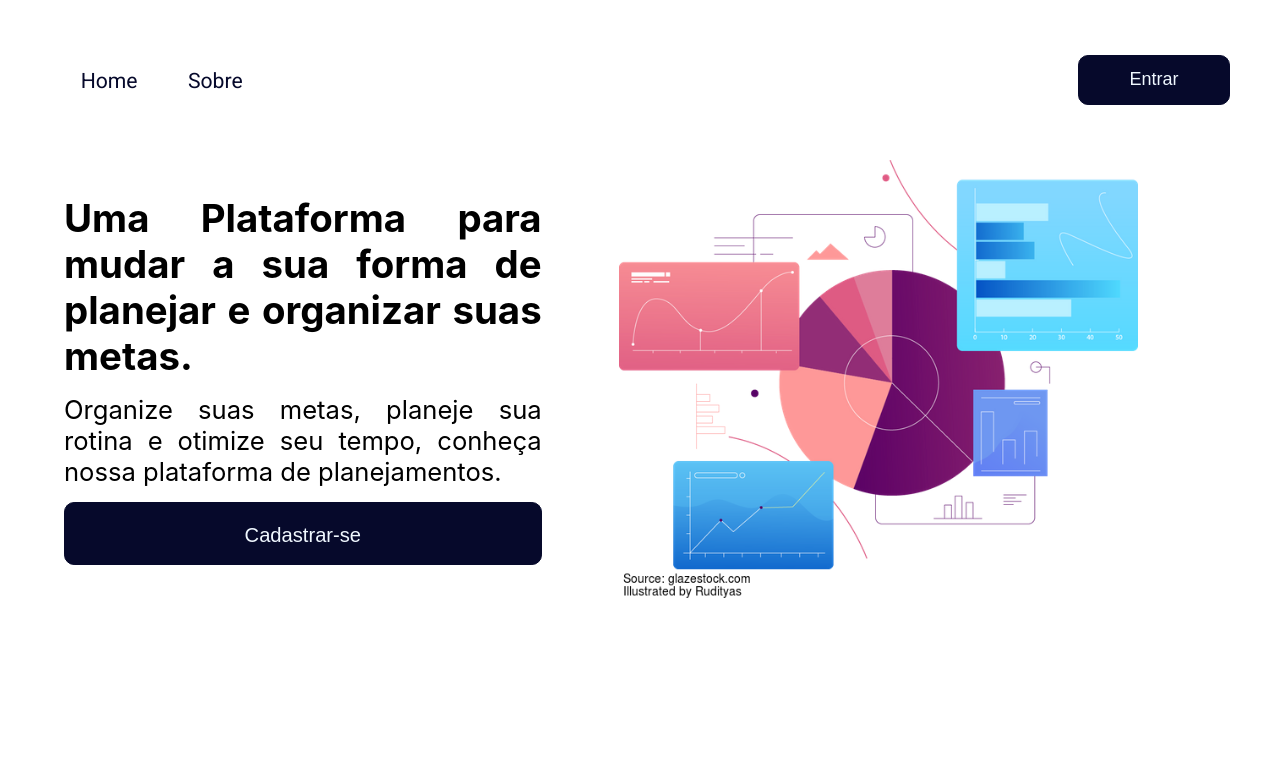
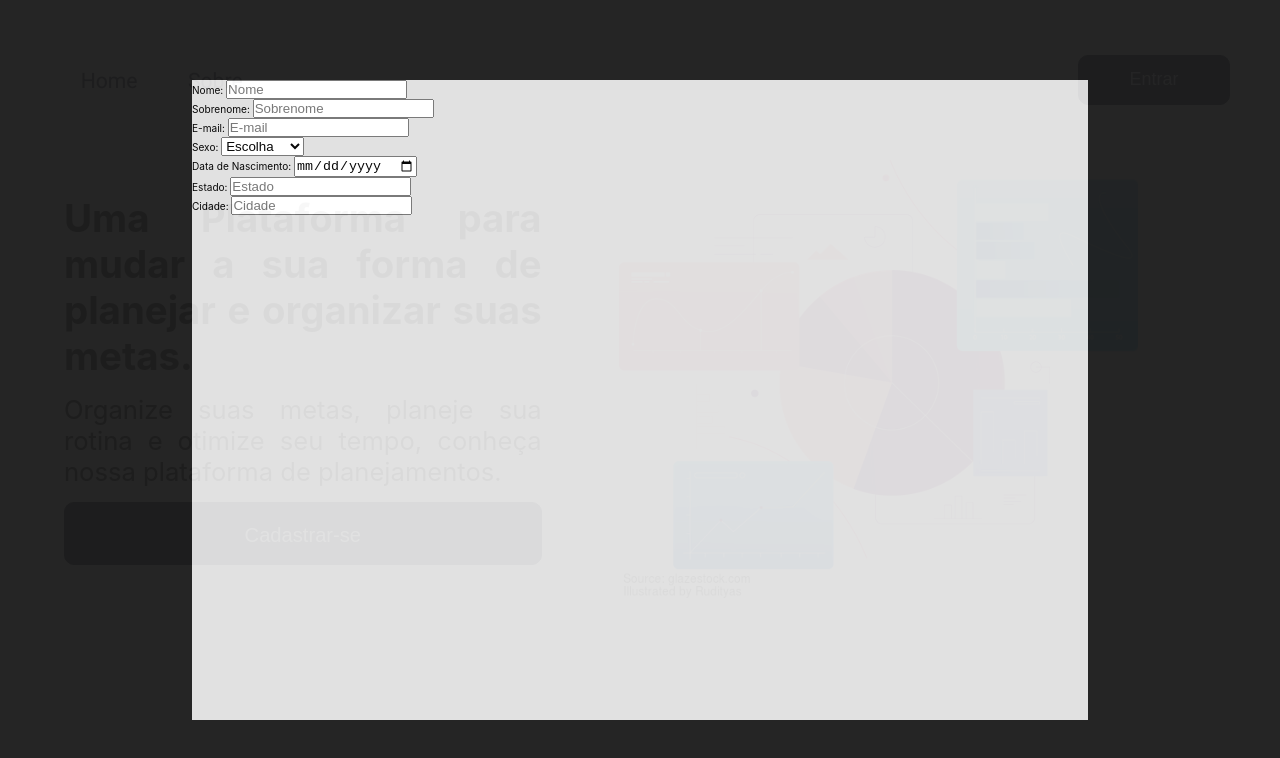
Before and after one commit to SigmaForce/Planner, a website: page index.html in a window 1280 px wide. Drawn offline with Linux system fonts and the light colour scheme.

Commit message:
Adicionando o formulario de criação de usuário

```diff
--- a/index.html
+++ b/index.html
@@ -42,5 +42,46 @@
     <footer>
 
     </footer>
+
+    <div class="modal hidden" >
+        <div class="modal-view">
+            <div class="modal-form">
+                <div class="input-group">
+                    <label for="name">Nome:</label>
+                    <input type="text" name="name" id="name" placeholder="Nome">
+                </div>
+                <div class="input-group">
+                    <label for="forename">Sobrenome:</label>
+                    <input type="forename" name="forename" id="forename" placeholder="Sobrenome">
+                </div>
+                <div class="input-group">
+                    <label for="email">E-mail:</label>
+                    <input type="email" name="email" id="email" placeholder="E-mail">
+                </div>
+                <div class="input-group">
+                    <label for="sexo">Sexo:</label>
+                    <select id="sexo" name="sexo">
+                        <option value="default">Escolha</option>
+                        <option value="m">Masculino</option>
+                        <option value="f">Feminino</option>
+                      </select>
+                </div>
+                <div class="input-group">
+                    <label for="dtnasc">Data de Nascimento:</label>
+                    <input type="date" name="dtnasc" id="dtnasc">
+                </div>
+                <div class="input-group">
+                    <label for="uf">Estado:</label>
+                    <input type="text" name="uf" id="uf" placeholder="Estado">
+                </div>
+                <div class="input-group">
+                    <label for="city">Cidade:</label>
+                    <input type="text" name="city" id="city" placeholder="Cidade">
+                </div>
+
+
+            </div>
+        </div>
+    </div>
 </body>
 </html>
--- a/styles.css
+++ b/styles.css
@@ -125,3 +125,24 @@ main{
 
 
   }
+
+
+.modal{
+    width: 100%;
+    height: 100%;
+    background-color: #1e1e1e;
+    opacity: 0.97;
+    position: absolute;
+    top: 0;
+    display: flex;
+    justify-items: center;
+    justify-content: center;
+}
+
+.modal-view{
+    background-color: #e1e1e1;
+    width: 70%;
+    height: 80%;
+    margin: auto;
+    opacity: 2;
+}
```
